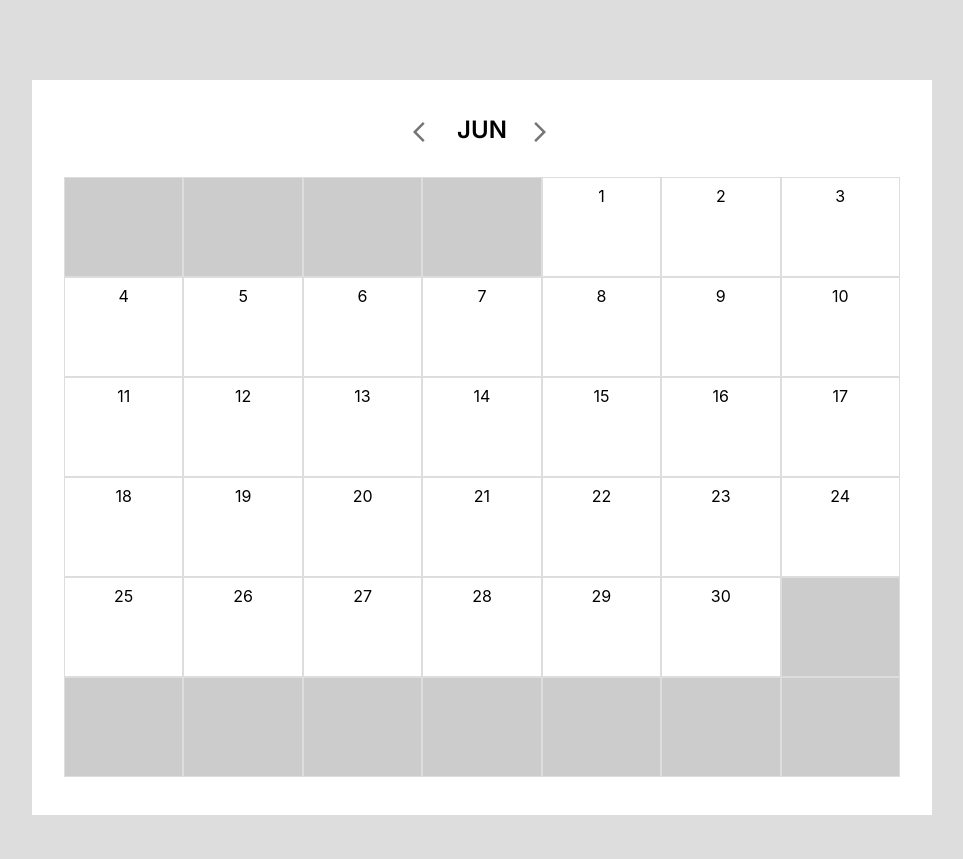
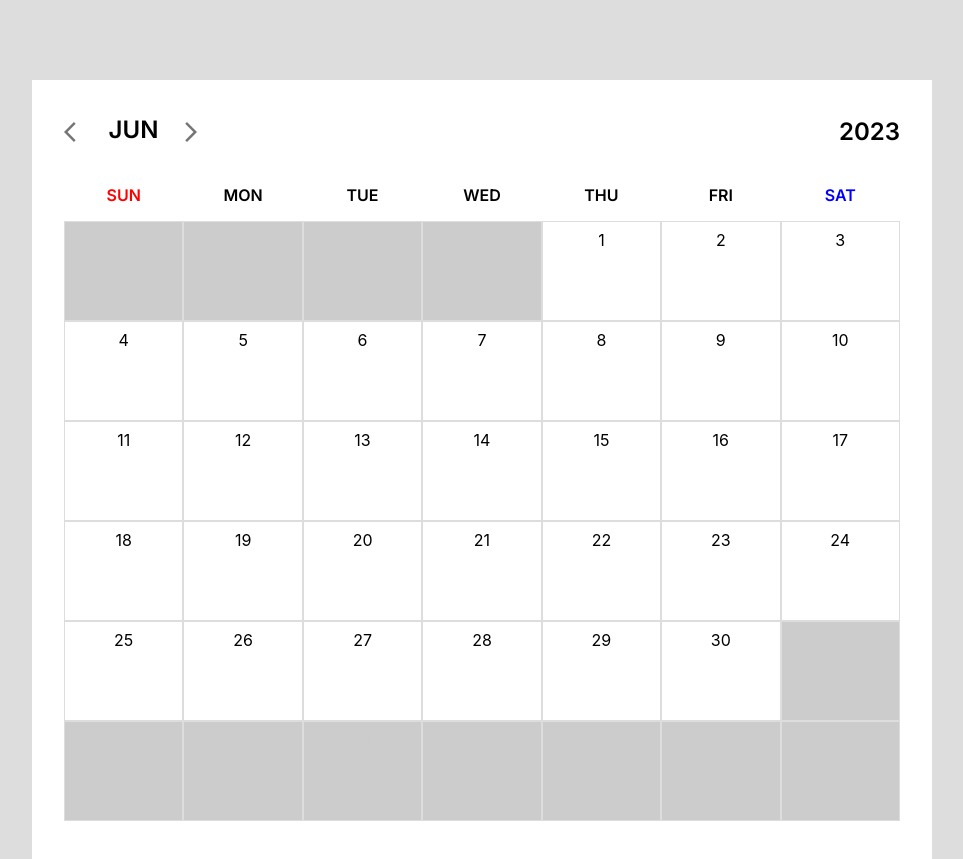
Before and after one commit to yewonJin/calendar, a React (Create React App) app: page / in a window 1280 px wide. Shown: the whole page, without its empty margins (158-1121 px from the left). Before the commit the page ends 815 px from the top, so only its background shows below. Built offline with nearby package versions, Linux system fonts and the light colour scheme.

Commit message:
[UPDATE] clean up

```diff
--- a/src/App.tsx
+++ b/src/App.tsx
@@ -1,6 +1,6 @@
 import { Container } from "@mui/material";
 
-import Month from "./components/Month";
+import Date from "./components/Date";
 import Calendar from "./components/Calendar";
 
 import useMonth from "./hooks/useMonth";
@@ -8,8 +8,8 @@ import useCalendar from "./hooks/useCalendar";
 import { Months } from "./types/month";
 
 function App() {
-  const { curMonth, setNextMonth, setPrevMonth } = useMonth();
-  const { startIndex, endIndex } = useCalendar(curMonth, 2023);
+  const { curMonth, curYear, setNextMonth, setPrevMonth } = useMonth();
+  const { startIndex, endIndex } = useCalendar(curMonth, curYear);
 
   return (
     <Container
@@ -20,7 +20,8 @@ function App() {
         backgroundColor: "white",
       }}
     >
-      <Month
+      <Date
+        curYear={curYear}
         curMonth={curMonth as Months}
         setNextMonth={setNextMonth}
         setPrevMonth={setPrevMonth}
--- a/src/components/Calendar.tsx
+++ b/src/components/Calendar.tsx
@@ -1,4 +1,6 @@
-import { Container, Grid, createTheme, styled } from "@mui/material";
+import { Container, Grid } from "@mui/material";
+
+import DayOfTheWeek from "./DayOfTheWeek";
 
 type Props = {
   startIndex: number;
@@ -8,19 +10,10 @@ type Props = {
 export default function Calendar(props: Props) {
   const { startIndex, endIndex } = props;
 
-  console.log(startIndex);
-
   return (
     <Container disableGutters maxWidth="md">
-      <Grid
-        container
-        width="100%"
-        textAlign="center"
-        m={0}
-        mt={2}
-        p={1}
-        columns={7}
-      >
+      <DayOfTheWeek />
+      <Grid container width="100%" textAlign="center" m={0} p={1} columns={7}>
         {Array.from(Array(7 * 6)).map((_, index) => (
           <Grid
             sx={{
--- /dev/null
+++ b/src/components/Date.tsx
@@ -0,0 +1,57 @@
+import { Box, Container, IconButton, Typography } from "@mui/material";
+import { ArrowBackIos, ArrowForwardIos } from "@mui/icons-material";
+
+import { Months } from "../types/month";
+
+type Props = {
+  curYear: number;
+  curMonth: Months;
+  setNextMonth: () => void;
+  setPrevMonth: () => void;
+};
+
+export default function Date(props: Props) {
+  const { curYear, curMonth, setNextMonth, setPrevMonth } = props;
+
+  return (
+    <Container disableGutters>
+      <Box display="flex" alignItems="center" justifyContent="space-between">
+        <Box
+          display="flex"
+          alignItems="center"
+          justifyContent="center"
+          gap="10px"
+        >
+          <IconButton aria-label="prev" onClick={() => setPrevMonth()}>
+            <ArrowBackIos />
+          </IconButton>
+          <Typography
+            variant="h2"
+            minWidth="55px"
+            lineHeight="40px"
+            paddingBottom="3px"
+            textAlign="center"
+            fontWeight={600}
+            fontSize={24}
+            fontFamily="Inter"
+          >
+            {curMonth}
+          </Typography>
+          <IconButton aria-label="next" onClick={() => setNextMonth()}>
+            <ArrowForwardIos />
+          </IconButton>
+        </Box>
+        <Typography
+          variant="h2"
+          mr="8px"
+          lineHeight="40px"
+          fontSize={24}
+          fontWeight={600}
+          fontFamily="Inter"
+        >
+          {curYear}
+        </Typography>
+      </Box>
+    </Container>
+  );
+}
--- /dev/null
+++ b/src/components/DayOfTheWeek.tsx
@@ -0,0 +1,34 @@
+import { Grid } from "@mui/material";
+
+import { dayOfTheWeek } from "../lib/util";
+
+export default function DayOfTheWeek() {
+  return (
+    <Grid
+      container
+      width="100%"
+      textAlign="center"
+      fontFamily="Inter"
+      fontSize="20"
+      fontWeight="600"
+      m={0}
+      mt={2}
+      p={1}
+      columns={7}
+    >
+      {Array.from(Array(7)).map((_, index) => (
+        <Grid
+          pt={1}
+          item
+          key={index}
+          xs={1}
+          sm={1}
+          md={1}
+          sx={{ color: index === 0 ? "red" : index === 6 ? "blue" : "" }}
+        >
+          {dayOfTheWeek[index]}
+        </Grid>
+      ))}
+    </Grid>
+  );
+}
--- a/src/components/Month.tsx
+++ /dev/null
@@ -1,44 +0,0 @@
-import { Box, Container, IconButton, Typography } from "@mui/material";
-import { ArrowBackIos, ArrowForwardIos } from "@mui/icons-material";
-
-import { Months } from "../types/month";
-
-type Props = {
-  curMonth: Months;
-  setNextMonth: () => void;
-  setPrevMonth: () => void;
-};
-
-export default function Calendar(props: Props) {
-  const { curMonth, setNextMonth, setPrevMonth } = props;
-
-  return (
-    <Container>
-      <Box
-        display="flex"
-        alignItems="center"
-        justifyContent="center"
-        gap="10px"
-      >
-        <IconButton aria-label="prev" onClick={() => setPrevMonth()}>
-          <ArrowBackIos />
-        </IconButton>
-        <Typography
-          variant="h2"
-          minWidth="55px"
-          lineHeight="40px"
-          paddingBottom="3px"
-          textAlign="center"
-          fontWeight={600}
-          fontSize={24}
-          fontFamily="Inter"
-        >
-          {curMonth}
-        </Typography>
-        <IconButton aria-label="next" onClick={() => setNextMonth()}>
-          <ArrowForwardIos />
-        </IconButton>
-      </Box>
-    </Container>
-  );
-}
```
Also changed, not shown: 1 other file (tests, documents, lock files or other folders).
